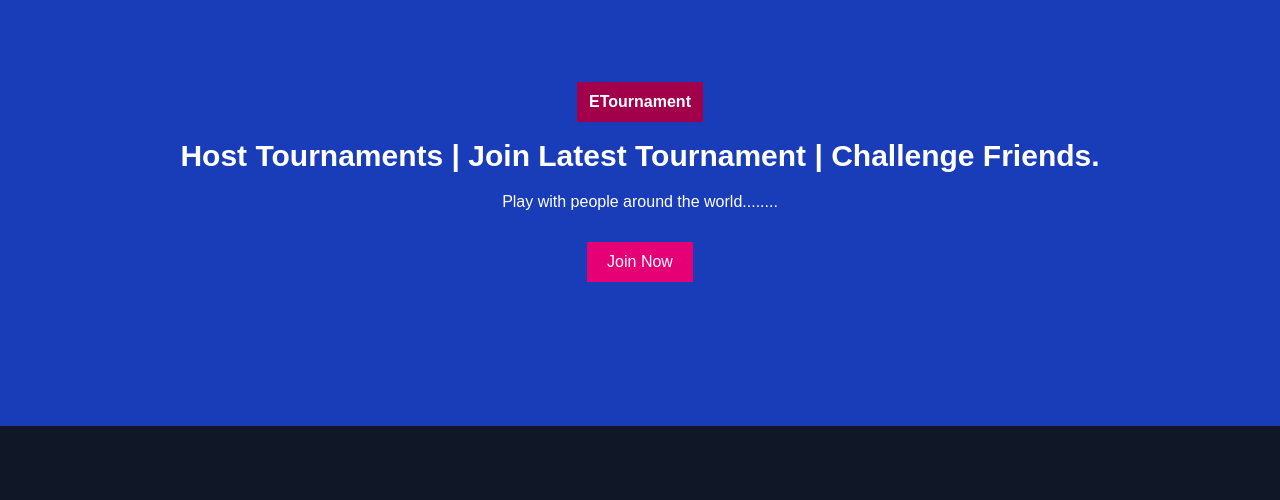
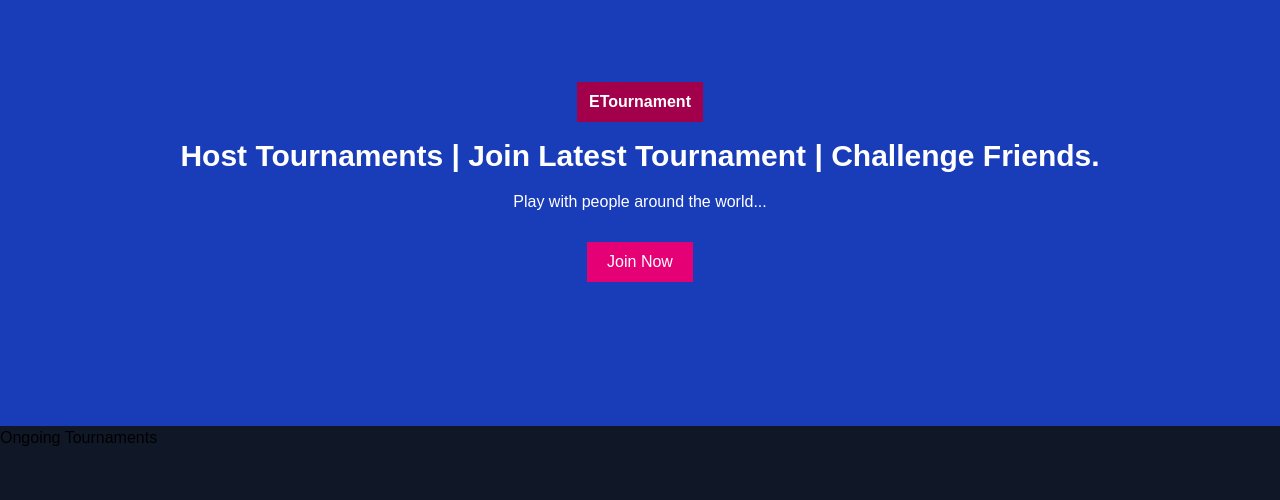
Before and after one commit to Ayomide-Philip/etournament, a Next.js app: page / in a window 1280 px wide. Shown: the part 154-654 px from the top of the page. Built offline with nearby package versions, Linux system fonts and the light colour scheme.

Commit message:
updating my codebase

```diff
--- a/app/page.js
+++ b/app/page.js
@@ -1,25 +1,12 @@
+import Banner from "@/componet/home/banner";
+
 export default function Page() {
   return (
     <>
-      <div className="w-full h-[400px] md:h-[500px] bg-blue-800 flex justify-center items-center text-white flex-col gap-4">
-        <div className="flex flex-col gap-4 justify-center items-center  p-3 text-center selection:bg-pink-500">
-          <span className="bg-pink-800 px-3 py-2 font-extrabold">
-            ETournament
-          </span>
-          <h1 className="text-3xl capitalize font-semibold">
-            Host tournaments | Join Latest Tournament | Challenge Friends.
-          </h1>
-          <p className="font-light">
-            Play with people around the world........
-          </p>
-        </div>
-        <div className="flex">
-          <button className="bg-pink-600 px-5 py-2 cursor-pointer">
-            Join Now
-          </button>
-        </div>
+      <Banner />
+      <div className="flex">
+        <h1>Ongoing Tournaments</h1>
       </div>
-      <div></div>
     </>
   );
 }
--- /dev/null
+++ b/componet/home/banner.js
@@ -0,0 +1,20 @@
+export default function Banner() {
+  return (
+    <div className="w-full h-[400px] md:h-[500px] bg-blue-800 flex justify-center items-center text-white flex-col gap-4">
+      <div className="flex flex-col gap-4 justify-center items-center  p-3 text-center selection:bg-pink-500">
+        <span className="bg-pink-800 px-3 py-2 font-extrabold">
+          ETournament
+        </span>
+        <h1 className="text-3xl capitalize font-semibold">
+          Host tournaments | Join Latest Tournament | Challenge Friends.
+        </h1>
+        <p className="font-light">Play with people around the world...</p>
+      </div>
+      <div className="flex">
+        <button className="bg-pink-600 px-5 py-2 cursor-pointer">
+          Join Now
+        </button>
+      </div>
+    </div>
+  );
+}
```
